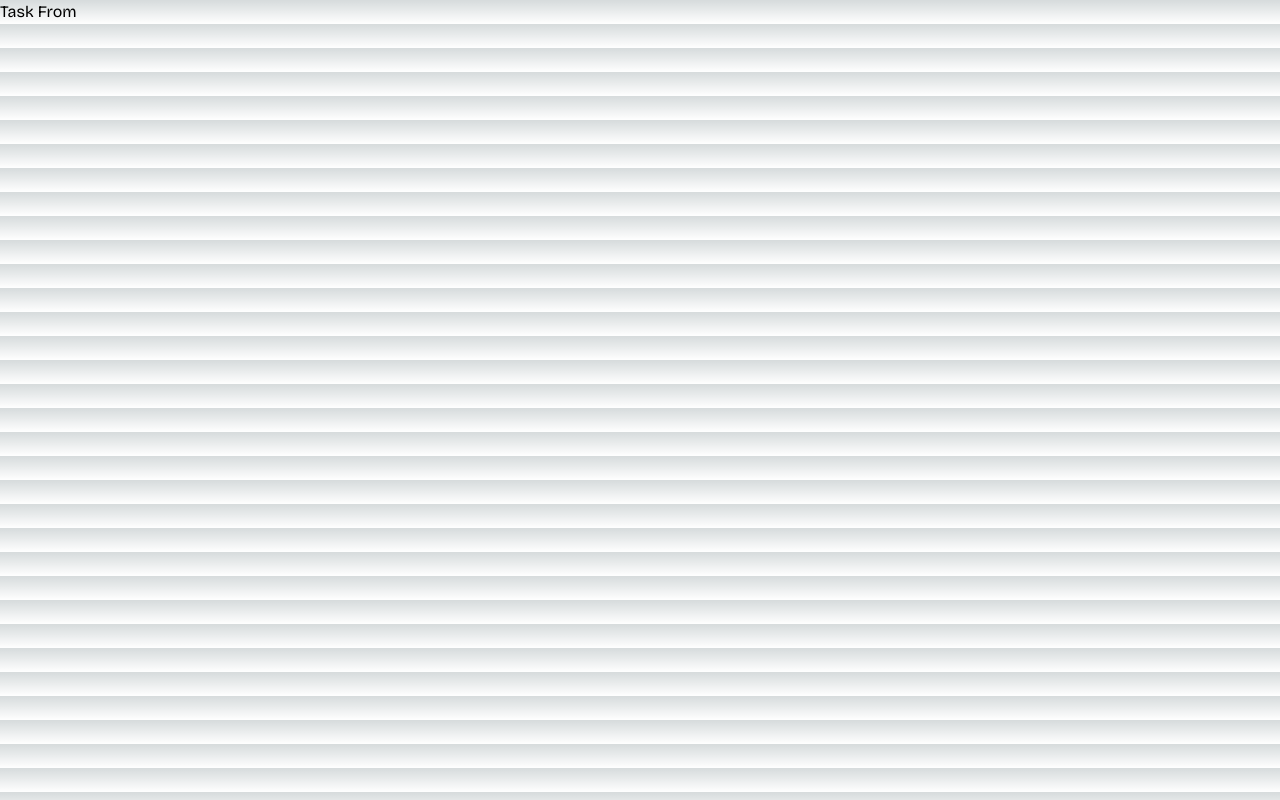
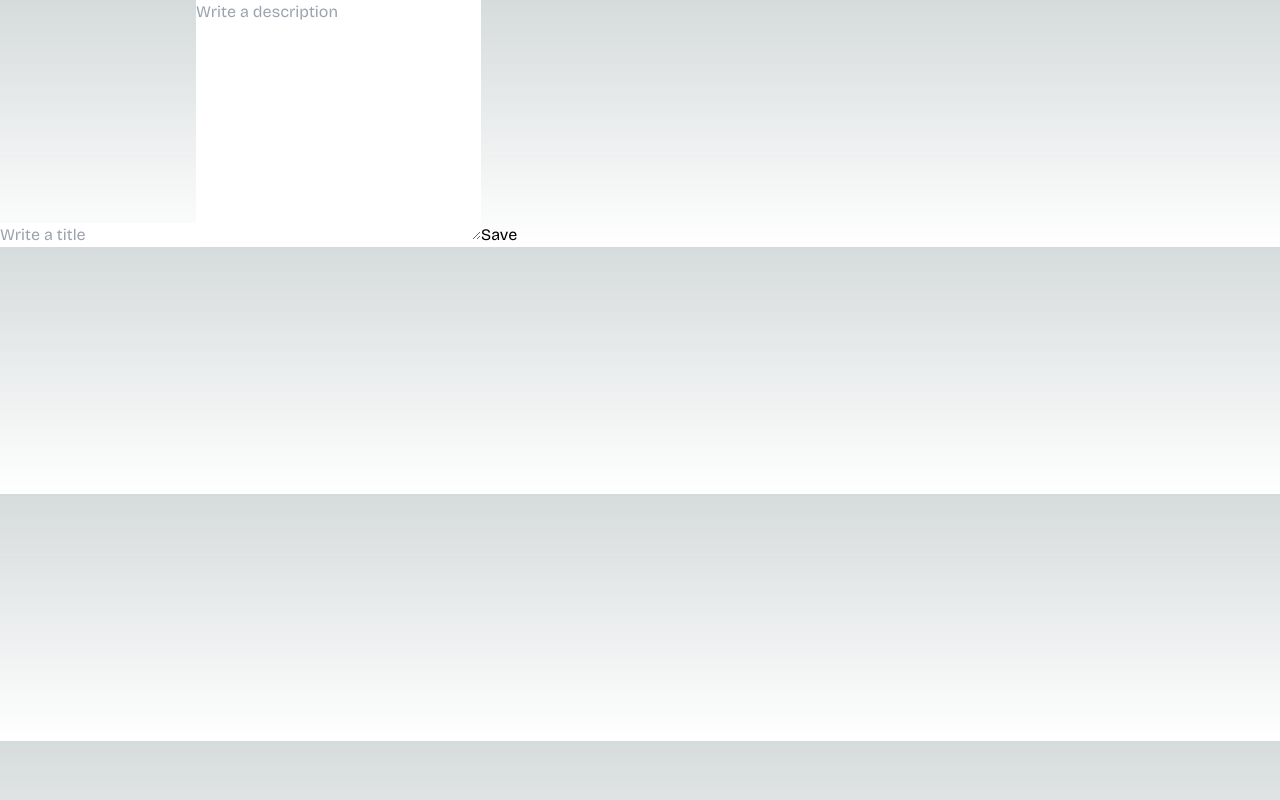
Before and after one commit to VivianaS14/next-todo-app, a Next.js app: page /new in a window 1280 px wide. Built offline with nearby package versions, Linux system fonts and the light colour scheme.

Commit message:
feat (new page): create form to add task, add function to storage and send task to state

```diff
--- a/app/new/page.tsx
+++ b/app/new/page.tsx
@@ -1,13 +1,58 @@
 "use client";
-import { useTasks } from "@context/TaskContext";
+import { useTasksMutations } from "@/context/TaskContext";
+import { Task } from "@/index";
+import { useRouter } from "next/navigation";
+import React, { FormEvent, useState } from "react";
 
 export default function NewPage() {
-  const { tasks } = useTasks();
-  console.log(tasks);
+  const [task, setTask] = useState<Task>({
+    id: Math.floor(Math.random() * 100).toString(),
+    title: "",
+    description: "",
+    status: false,
+  });
+  const { addToTasks } = useTasksMutations();
+  const router = useRouter();
+
+  const handleChange = ({
+    target,
+  }: React.ChangeEvent<HTMLTextAreaElement | HTMLInputElement>) => {
+    if (target.name === "title")
+      setTask({
+        ...task,
+        title: target.value,
+      });
+    if (target.name === "description")
+      setTask({
+        ...task,
+        description: target.value,
+      });
+  };
+
+  const handleSubmit = (event: FormEvent<HTMLFormElement>) => {
+    event.preventDefault();
+    addToTasks(task);
+    router.push("/");
+  };
 
   return (
-    <div>
-      <h1>Task From</h1>
-    </div>
+    <form onSubmit={handleSubmit}>
+      <input
+        type="text"
+        name="title"
+        placeholder="Write a title"
+        className="text-black"
+        onChange={handleChange}
+      />
+      <textarea
+        name="description"
+        placeholder="Write a description"
+        cols={30}
+        rows={10}
+        className="text-black"
+        onChange={handleChange}
+      ></textarea>
+      <button type="submit">Save</button>
+    </form>
   );
 }
```
